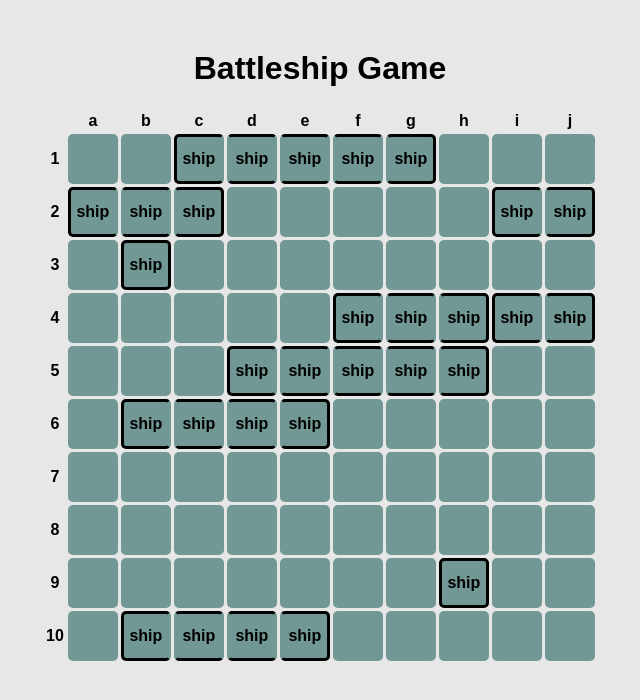
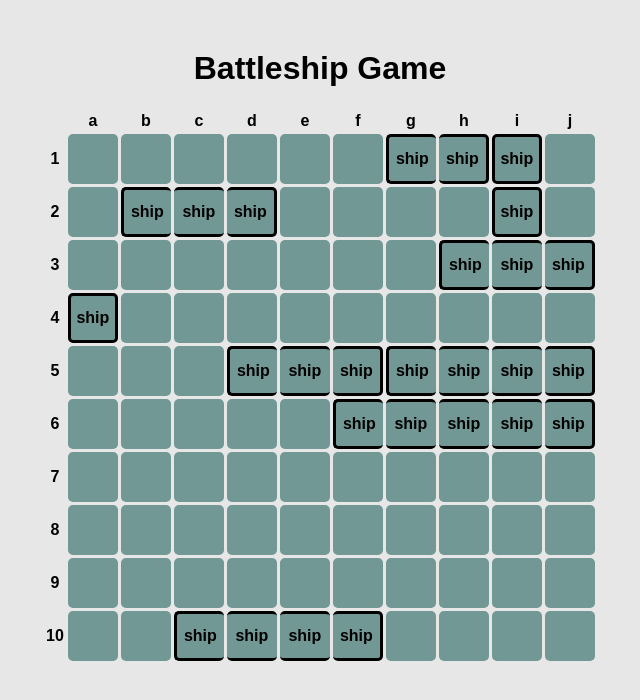
Before and after one commit to Nataliebh/Battleship-game, an Angular app: page / in a window 1280 px wide. Shown: the top 700 px of the page, without its empty margins (320-960 px from the left). Built offline with nearby package versions, Linux system fonts and the light colour scheme.

Commit message:
second-assignment-fix

```diff
--- a/src/app/Components/board/board.component.html
+++ b/src/app/Components/board/board.component.html
@@ -11,8 +11,18 @@
             <tr class="column" *ngFor="let col of board[0]; index as i">
                 <th>{{i+1}}</th>
                 <td class="cell" *ngFor="let row of board; index as j" (click)="clickCell(i,j)"
-                    [ngClass]="{'ship' :  board[i][j].includes('ship') ,'hit': board[i][j] === 'hit', 'miss' :  board[i][j] === 'miss', 'ship-start': board[i][j].includes('ship-start'),'ship-end': board[i][j].includes('ship-end'),'ship-one': board[i][j].includes('ship-one'), 'game-over':gameOver }">
-                    <span *ngIf="board[i][j].includes('ship') || board[i][j].includes('hit')">ship</span>
+                    [ngClass]="{
+                    'ship': board[i][j].value===1,
+                    'hit':board[i][j].status == 'hit',
+                    'miss':board[i][j].status == 'miss',
+                    'hover':board[i][j].hover == true,
+                    'game-over':gameOver,
+                }" [ngStyle]="{
+                    border: board[i][j].shipBorderLocation==='oneShip'? '3px solid #000':'',
+                    borderInlineStart: board[i][j].shipBorderLocation==='start'? '3px solid #000':'',
+                    borderInlineEnd: board[i][j].shipBorderLocation==='end'? '3px solid #000':'',
+                }">
+                    <span *ngIf="board[i][j].value===1">ship</span>
                 </td>
             </tr>
         </tbody>
--- a/src/app/Components/board/board.component.scss
+++ b/src/app/Components/board/board.component.scss
@@ -23,7 +23,6 @@
         @media (max-width:600px) {
             margin: 0 8px;
             overflow-x: scroll;
-
         }
 
         .column {
@@ -32,11 +31,9 @@
                 height: 50px;
                 font-weight: bold;
                 background-color: #719894;
-                // margin: 5px;
                 border-radius: 5px;
                 cursor: pointer;
                 box-sizing: border-box;
-                border: 3px solid transparent;
 
                 @media (max-width:600px) {
                     width: 42px;
@@ -45,7 +42,8 @@
                     min-height: 42px;
                 }
 
-                &:hover {
+                &:hover,
+                &.hover {
                     background-color: rgb(113, 152, 148, 0.7);
                 }
 
@@ -55,34 +53,20 @@
 
                 &.hit {
                     background-color: red;
-                    border-inline-start: 3px solid transparent;
                 }
 
                 &.game-over {
                     background-color: rgb(27, 27, 170);
-                    border-inline-start: 3px solid transparent;
                 }
 
+
                 &.ship {
-                    border-inline-start: 3px solid transparent;
                     border-top: 3px solid #000;
                     border-bottom: 3px solid #000;
-
-                    &-start {
-                        border-inline-start: 3px solid #000;
-                    }
-
-                    &-end {
-                        border-inline-end: 3px solid #000;
-                    }
-
-                    &-one {
-                        border-inline-start: 3px solid #000;
-                        border-inline-end: 3px solid #000;
-                    }
                 }
             }
-            &.game-over{
+
+            &.game-over {
                 background-color: rgb(27, 27, 170);
             }
         }
--- a/src/app/Components/board/board.component.ts
+++ b/src/app/Components/board/board.component.ts
@@ -1,4 +1,4 @@
-import { Component, OnInit } from '@angular/core';
+import { Component, OnInit, HostListener} from '@angular/core';
 
 @Component({
   selector: 'app-board',
@@ -7,19 +7,61 @@ import { Component, OnInit } from '@angular/core';
 })
 export class BoardComponent implements OnInit {
   title = 'Battleship Game';
-  board: (string)[][] = [];
+  board: (any)[][] = [];
   boardSize: number = 10;
   ships: number = 10;
   letters: Array<string> = ['a', 'b', 'c', 'd', 'e', 'f', 'g', 'h', 'i', 'j'];
   gameOver: boolean = false;
   hitCounter: number = 0;
-  shipsArray: Array<number> = [5, 5, 4, 4, 3, 3, 2, 2, 1, 1];
-  shipsLocationArray: Array<any> = [];
+  shipsArray: Array<number> = [];
   isCellEmpty: boolean = false;
   sumArrayShips: number = 0;
+  row: number = 0;
+  col: number = 0;
 
   ngOnInit() {
     this.startGame();
+  }
+
+  @HostListener('window:keyup', ['$event'])
+  keyEvent(event: KeyboardEvent) {
+    this.board[this.row][this.col].hover = false;
+    this.board[this.row][this.col];
+    if (event.key == 'ArrowDown') {
+      if (this.row === this.boardSize - 1) {
+        this.row = 0;
+      } else {
+        this.row++;
+      }
+      this.board[this.row][this.col].hover = true;
+    }
+    if (event.key == 'ArrowUp') {
+      if (this.row === 0) {
+        this.row = this.boardSize - 1;
+      } else {
+        this.row--;
+      }
+      this.board[this.row][this.col].hover = true;
+    }
+    if (event.key == 'ArrowRight') {
+      if (this.col === this.boardSize - 1) {
+        this.col = 0;
+      } else {
+        this.col++;
+      }
+      this.board[this.row][this.col].hover = true;
+    }
+    if (event.key == 'ArrowLeft') {
+      if (this.col === 0) {
+        this.col = this.boardSize - 1;
+      } else {
+        this.col--;
+      }
+      this.board[this.row][this.col].hover = true;
+    }
+    if (event.key == 'Enter') {
+      this.clickCell(this.row, this.col);
+    }
   }
 
   // Building the board
@@ -27,18 +69,30 @@ export class BoardComponent implements OnInit {
     this.board = [];
     this.gameOver = false;
     this.hitCounter = 0;
+
+    this.addRandomShipsArray();
+
     for (let i = 0; i < this.boardSize; i++) {
-      let row: (string)[] = [];
+      let row: (object)[] = [];
       for (let j = 0; j < this.boardSize; j++) {
-        row.push("");
+        row[j] = { used: false, value: 0, status: '', hover: false, shipBorderLocation: '' };
       }
       this.board.push(row);
+
     }
     // count ship cells
     this.sumArrayShips = this.shipsArray.reduce((accumulator, currentValue) => {
       return accumulator + currentValue;
     }, 0);
     this.findRandomDots();
+  }
+
+  addRandomShipsArray() {
+    for (let i = 0; i < this.ships; i++) {
+      let randShip = Math.floor(Math.random() * 5) + 1;
+      this.shipsArray.push(randShip);
+    }
+    return this.shipsArray;
   }
 
   //  Placing the ships randomly on the board
@@ -58,7 +112,7 @@ export class BoardComponent implements OnInit {
 
   checkEmptyCell(row: number, validColStart: number, ship: number) {
     for (let i = 0; i < ship; i++) {
-      if (this.board[row][validColStart + i].includes('ship')) {
+      if (this.board[row][validColStart + i].value === 1) {
         this.isCellEmpty = false;
       }
     }
@@ -74,16 +128,19 @@ export class BoardComponent implements OnInit {
   placeOneShip(row: number, validColStart: number, ship: number) {
     // adding ship
     for (let i = 0; i < ship; i++) {
-      this.board[row][validColStart + i] = 'ship';
+      this.board[row][validColStart + i].value = 1;
 
-      // adding classes for different border:
-      if (i === 0 || ship === 1) {
-        this.board[row][validColStart + i] = 'ship ship-start';
-      } else if (i === ship - 1) {
-        this.board[row][validColStart + i] = 'ship ship-end';
-      }
+      // adding different border:
       if (ship === 1) {
-        this.board[row][validColStart + i] = 'ship ship-one';
+        this.board[row][validColStart + i].shipBorderLocation = 'oneShip';
+      } else {
+        if (i === 0) {
+          this.board[row][validColStart + i].shipBorderLocation = 'start';
+        }
+        if (i === ship - 1) {
+          this.board[row][validColStart + i].shipBorderLocation = 'end';
+
+        }
       }
     }
     // remove ship from shipsArray after placing it on board
@@ -97,17 +154,18 @@ export class BoardComponent implements OnInit {
   // clicking on cell
   clickCell(i: number, j: number) {
     // checking the game is not over and cell isnt clicked
-    if (this.gameOver || this.board[i][j] === 'hit' || this.board[i][j] === 'miss') {
+    if (this.gameOver || this.board[i][j].used === true) {
       return;
     }
     // checking if cell is with ship
     if (!this.gameOver) {
-      if (this.board[i][j].includes("ship")) {
-        this.board[i][j] = 'hit';
+      this.board[i][j].used = true;
+      if (this.board[i][j].value === 1) {
+        this.board[i][j].status = 'hit';
         this.hitCounter++;
         this.checkGameOver();
       } else {
-        this.board[i][j] = 'miss';
+        this.board[i][j].status = 'miss';
       }
     }
   }
@@ -118,5 +176,4 @@ export class BoardComponent implements OnInit {
       this.gameOver = true;
     }
   }
-
 }
```
